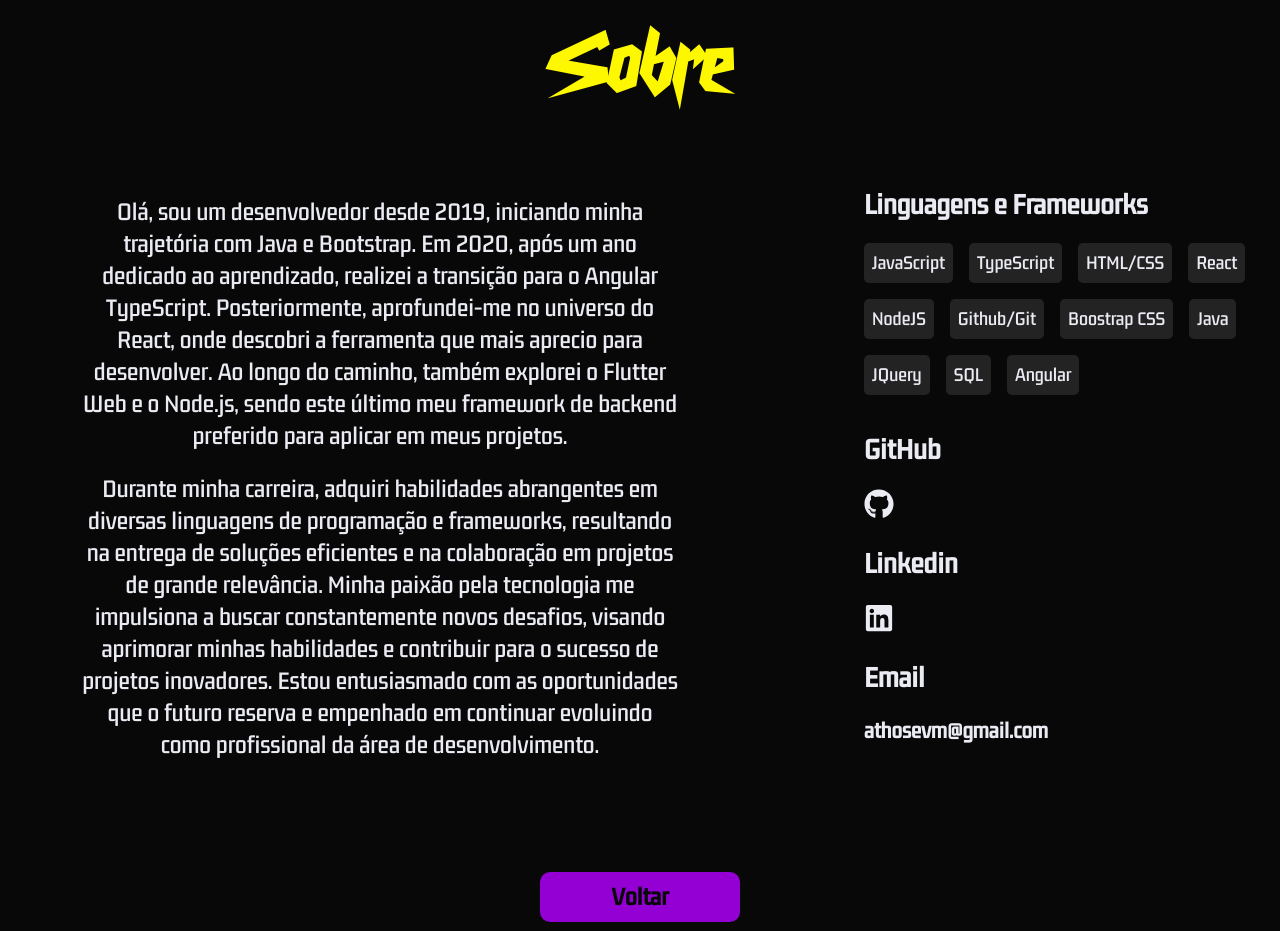
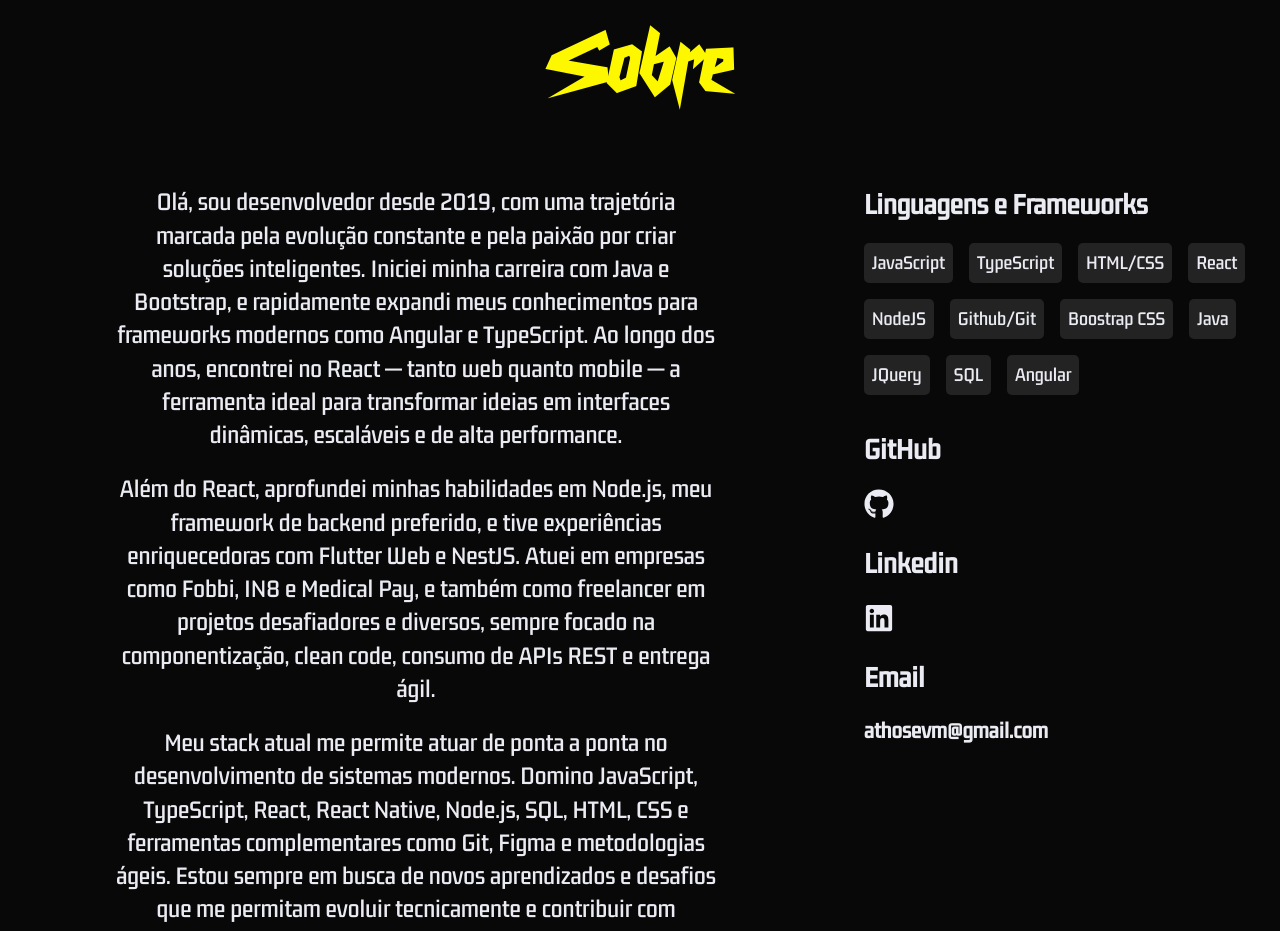
Before and after one commit to AthosEmanuel/portfolio, a React (Create React App) app: page /about in a window 1280 px wide. Shown: the top 931 px of the page. Built offline with nearby package versions, Linux system fonts and the light colour scheme.

Commit message:
att portifolio

```diff
--- a/src/assets/index.ts
+++ b/src/assets/index.ts
@@ -1,4 +1,6 @@
+import ImgGarra from "./img/garra.jpg";
 import ImgJornal from "./img/jornal.jpg";
-import ImgGarra from "./img/garra.jpg";
 import ImgPokedex from "./img/pokedex.jpg";
-export { ImgJornal, ImgGarra, ImgPokedex };
+import ImgToDo from "./img/TODO.png";
+
+export { ImgGarra, ImgJornal, ImgPokedex, ImgToDo };
--- a/src/components/Button/index.tsx
+++ b/src/components/Button/index.tsx
@@ -1,5 +1,6 @@
+import "./style.scss";
+
 import React from "react";
-import "./style.scss";
 
 interface ButtonProps {
   handleEvent?: () => void;
--- a/src/modules/About/index.tsx
+++ b/src/modules/About/index.tsx
@@ -1,8 +1,10 @@
+import "./style.scss";
+
+import { FaGithub, FaLinkedin } from "react-icons/fa";
+import { Button, Span } from "../../components";
+
 import React from "react";
-import "./style.scss";
-import { Button, Span } from "../../components";
 import { useNavigate } from "react-router-dom";
-import { FaGithub, FaLinkedin } from "react-icons/fa";
 
 const AboutScreen: React.FC = () => {
   const navigate = useNavigate();
@@ -22,27 +24,39 @@ const AboutScreen: React.FC = () => {
     <body>
       <h1>Sobre</h1>
       <div className="contentWrapper">
-        <div className="aboutText">
+        <div
+          className="aboutText"
+          style={{ maxWidth: "800px", margin: "0 auto", lineHeight: 1.6 }}
+        >
           <p>
-            Olá, sou um desenvolvedor desde 2019, iniciando minha trajetória com
-            Java e Bootstrap. Em 2020, após um ano dedicado ao aprendizado,
-            realizei a transição para o Angular TypeScript. Posteriormente,
-            aprofundei-me no universo do React, onde descobri a ferramenta que
-            mais aprecio para desenvolver. Ao longo do caminho, também explorei
-            o Flutter Web e o Node.js, sendo este último meu framework de
-            backend preferido para aplicar em meus projetos.
+            Olá, sou desenvolvedor desde 2019, com uma trajetória marcada pela
+            evolução constante e pela paixão por criar soluções inteligentes.
+            Iniciei minha carreira com Java e Bootstrap, e rapidamente expandi
+            meus conhecimentos para frameworks modernos como Angular e
+            TypeScript. Ao longo dos anos, encontrei no React — tanto web quanto
+            mobile — a ferramenta ideal para transformar ideias em interfaces
+            dinâmicas, escaláveis e de alta performance.
           </p>
-          <p>
-            Durante minha carreira, adquiri habilidades abrangentes em diversas
-            linguagens de programação e frameworks, resultando na entrega de
-            soluções eficientes e na colaboração em projetos de grande
-            relevância. Minha paixão pela tecnologia me impulsiona a buscar
-            constantemente novos desafios, visando aprimorar minhas habilidades
-            e contribuir para o sucesso de projetos inovadores. Estou
-            entusiasmado com as oportunidades que o futuro reserva e empenhado
-            em continuar evoluindo como profissional da área de desenvolvimento.
+
+          <p style={{ marginTop: 20 }}>
+            Além do React, aprofundei minhas habilidades em Node.js, meu
+            framework de backend preferido, e tive experiências enriquecedoras
+            com Flutter Web e NestJS. Atuei em empresas como Fobbi, IN8 e
+            Medical Pay, e também como freelancer em projetos desafiadores e
+            diversos, sempre focado na componentização, clean code, consumo de
+            APIs REST e entrega ágil.
+          </p>
+
+          <p style={{ marginTop: 20 }}>
+            Meu stack atual me permite atuar de ponta a ponta no desenvolvimento
+            de sistemas modernos. Domino JavaScript, TypeScript, React, React
+            Native, Node.js, SQL, HTML, CSS e ferramentas complementares como
+            Git, Figma e metodologias ágeis. Estou sempre em busca de novos
+            aprendizados e desafios que me permitam evoluir tecnicamente e
+            contribuir com produtos de alto impacto.
           </p>
         </div>
+
         <div className="skillsText">
           <h2>Linguagens e Frameworks</h2>
           <Span text="JavaScript" />
--- a/src/modules/Details/index.tsx
+++ b/src/modules/Details/index.tsx
@@ -1,10 +1,11 @@
+import "./style.scss";
+
+import { useLocation, useNavigate } from "react-router-dom";
+import { ImgGarra, ImgJornal, ImgPokedex, ImgToDo } from "../../assets";
+
 import React from "react";
-import { useLocation, useNavigate } from "react-router-dom";
+import { FaGithub } from "react-icons/fa";
 import { Button } from "../../components";
-import { ImgGarra, ImgJornal, ImgPokedex } from "../../assets";
-import { FaGithub } from "react-icons/fa";
-
-import "./style.scss";
 
 const DetailsScreen: React.FC = () => {
   const { state } = useLocation();
@@ -25,6 +26,9 @@ const DetailsScreen: React.FC = () => {
         break;
       case 3:
         window.open("https://github.com/AthosEmanuel/newspaper");
+        break;
+      case 4:
+        window.open("https://github.com/AthosEmanuel/to-do-project");
         break;
       default:
         break;
@@ -127,6 +131,38 @@ const DetailsScreen: React.FC = () => {
           </p>
           <FaGithub size={30} onClick={sendToGithub} className="iconsStyle" />
         </>
+      ) : id === 4 ? (
+        <>
+          <h1>TO DO </h1>
+          <img src={ImgToDo} height={340} alt="tela projeto todo" />
+          <p>
+            O projeto Task Manager é uma aplicação fullstack desenvolvida com
+            React no frontend e NestJS no backend, integrando tecnologias
+            modernas para gerenciamento de tarefas. A arquitetura do sistema é
+            organizada em duas camadas separadas —front e back — facilitando a
+            manutenção e a escalabilidade da aplicação.
+          </p>
+          <p>
+            No backend, o NestJS é utilizado em conjunto com Sequelize para
+            interagir com o banco de dados de forma estruturada. A API expõe
+            endpoints RESTful para operações de criação, leitura, atualização e
+            exclusão de tarefas (CRUD), com validações feitas por DTOs e
+            documentação completa gerada via Swagger. Cada tarefa possui campos
+            como nome do usuário, título e descrição.
+          </p>
+          <p>
+            O frontend em React consome essa API utilizando bibliotecas modernas
+            de requisição HTTP, organizando os dados em componentes
+            reutilizáveis. A aplicação permite ao usuário visualizar, cadastrar,
+            editar e deletar tarefas, com uma interface responsiva e intuitiva.
+            A separação entre os ambientes front e back proporciona maior
+            clareza no desenvolvimento, além de permitir futuras integrações e
+            expansões, como autenticação de usuários ou dashboard de
+            produtividade.
+          </p>
+
+          <FaGithub size={30} onClick={sendToGithub} className="iconsStyle" />
+        </>
       ) : (
         <div></div>
       )}
--- a/src/modules/Home/index.tsx
+++ b/src/modules/Home/index.tsx
@@ -12,30 +12,49 @@ const HomeScreen: React.FC = () => {
   const sendToProjects = () => {
     navigate("/projects");
   };
+
   return (
-    <body>
-      <h1>Olá, eu sou o Athos </h1>
-      <p>
-        Sou desenvolvedor desde 2019, e durante esse período, adquiri
-        experiência trabalhando com diversos frameworks, incluindo Angular, Node
-        e Flutter. No entanto, é no React que possuo a maior expertise, tanto na
-        versão web quanto na mobile
+    <div
+      className="home-container"
+      style={{
+        padding: "2rem",
+        maxWidth: "800px",
+        margin: "0 auto",
+        textAlign: "center",
+      }}
+    >
+      <h1>Athos</h1>
+      <h2>Front-end Developer desde 2019</h2>
+      <p style={{ marginTop: 20 }}>
+        Desenvolvedor front-end com experiência desde 2019, atuando em projetos
+        web e mobile para empresas como Fobbi, IN8, e Medical Pay. Ao longo da
+        minha trajetória, trabalhei com diversas tecnologias como Angular,
+        Node.js, Flutter e NestJS. No entanto, minha principal especialidade é
+        com React e React Native, com foco na construção de interfaces modernas,
+        performáticas e componentizadas.
       </p>
-      <p>
-        Para explorar mais sobre minhas habilidades, clique no botão abaixo.
+
+      <p style={{ marginTop: 20 }}>
+        Clique abaixo para conhecer mais sobre meu perfil profissional.
       </p>
-      <Button
-        text="Sobre mim"
-        handleEvent={sendToAbout}
-        customStyles={{ marginTop: 35 }}
-      />
-      <p>Para explorar mais sobre os meus projetos, clique no botão abaixo.</p>
-      <Button
-        text="Projetos"
-        handleEvent={sendToProjects}
-        customStyles={{ marginTop: 35 }}
-      />
-    </body>
+
+      <div style={{ display: "flex", justifyContent: "center", marginTop: 25 }}>
+        <Button
+          text="Sobre mim"
+          handleEvent={sendToAbout}
+          customStyles={{ marginBottom: 10 }}
+        />
+      </div>
+
+      <p style={{ marginTop: 20 }}>
+        Ou, se preferir, explore alguns dos projetos que desenvolvi
+        recentemente.
+      </p>
+
+      <div style={{ display: "flex", justifyContent: "center", marginTop: 25 }}>
+        <Button text="Projetos" handleEvent={sendToProjects} />
+      </div>
+    </div>
   );
 };
 
--- a/src/modules/Projects/index.tsx
+++ b/src/modules/Projects/index.tsx
@@ -1,8 +1,10 @@
+import "./style.scss";
+
+import { ImgGarra, ImgJornal, ImgPokedex, ImgToDo } from "../../assets";
+
 import React from "react";
-import "./style.scss";
+import { useNavigate } from "react-router-dom";
 import { Button } from "../../components";
-import { useNavigate } from "react-router-dom";
-import { ImgGarra, ImgJornal, ImgPokedex } from "../../assets";
 
 const ProjectScreen: React.FC = () => {
   const navigate = useNavigate();
@@ -11,20 +13,26 @@ const ProjectScreen: React.FC = () => {
     navigate("/");
   };
 
-  const sendToDetails1 = () => {
-    navigate("/details", { state: { id: 1 } });
-  };
-  const sendToDetails2 = () => {
-    navigate("/details", { state: { id: 2 } });
-  };
-  const sendToDetails3 = () => {
-    navigate("/details", { state: { id: 3 } });
+  const sendToDetails = (id: any) => {
+    navigate("/details", { state: { id: id } });
   };
 
   return (
     <body>
       <h1>Projetos</h1>
       <div className="contentWrapperProjects">
+        <div className="imagemHover">
+          <h2>TO DO (Lista de Tarefas)</h2>
+          <img src={ImgToDo} height={340} alt="tela da aplicação To Do" />
+          <p>
+            Aplicação web desenvolvida para gerenciamento de tarefas diárias.
+            Permite criar, editar, concluir e excluir tarefas, oferecendo uma
+            interface limpa e intuitiva. Desenvolvida com React, com foco em
+            componentização, organização e boas práticas de usabilidade.
+          </p>
+          <Button text="Detalhes" handleEvent={() => sendToDetails(4)} />
+        </div>
+
         <div className="imagemHover">
           <h2>Prize Claw (jogo da Garra)</h2>
           <img src={ImgGarra} height={340} alt="tela projeto garra" />
@@ -33,7 +41,7 @@ const ProjectScreen: React.FC = () => {
             participante assume o controle de uma garra em uma tentativa de
             capturar um prêmio.
           </p>
-          <Button text="Detalhes" handleEvent={sendToDetails1} />
+          <Button text="Detalhes" handleEvent={() => sendToDetails(1)} />
         </div>
         <div className="imagemHover">
           <h2>Pokedex</h2>
@@ -44,7 +52,7 @@ const ProjectScreen: React.FC = () => {
             disposição uma biblioteca repleta de informações sobre diversos
             Pokémon.
           </p>
-          <Button text="Detalhes" handleEvent={sendToDetails2} />
+          <Button text="Detalhes" handleEvent={() => sendToDetails(2)} />
         </div>
         <div className="imagemHover">
           <h2>Fórum</h2>
@@ -53,7 +61,7 @@ const ProjectScreen: React.FC = () => {
             Lembra-se dos fóruns no início da internet? Bem, este projeto é um
             desses sites que nos trazem nostalgia daquela época.
           </p>
-          <Button text="Detalhes" handleEvent={sendToDetails3} />
+          <Button text="Detalhes" handleEvent={() => sendToDetails(3)} />
         </div>
       </div>
       <Button text="Voltar" handleEvent={sendToHome} />
```
Also changed, not shown: src/assets/img/TODO.png (added).
